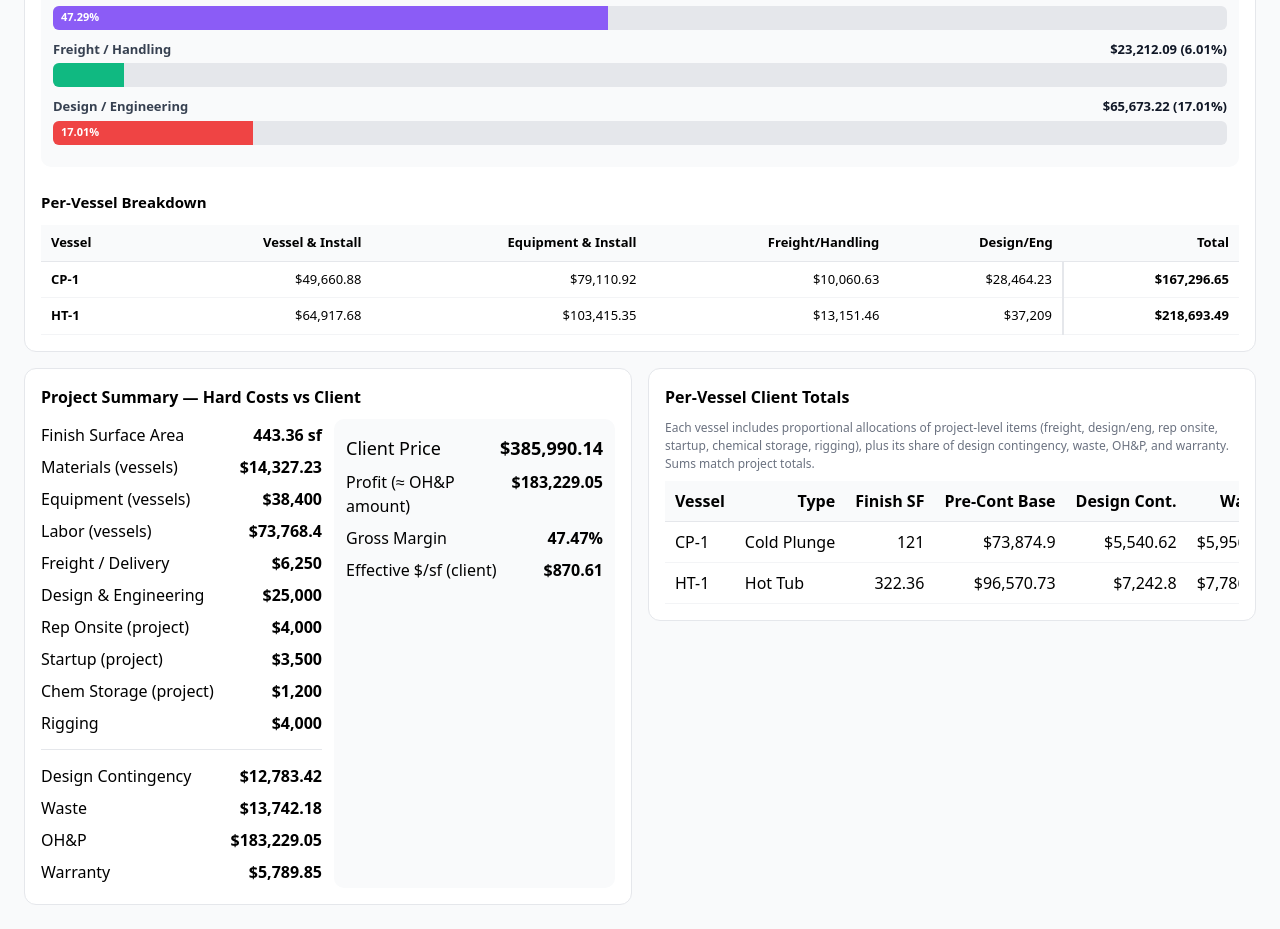
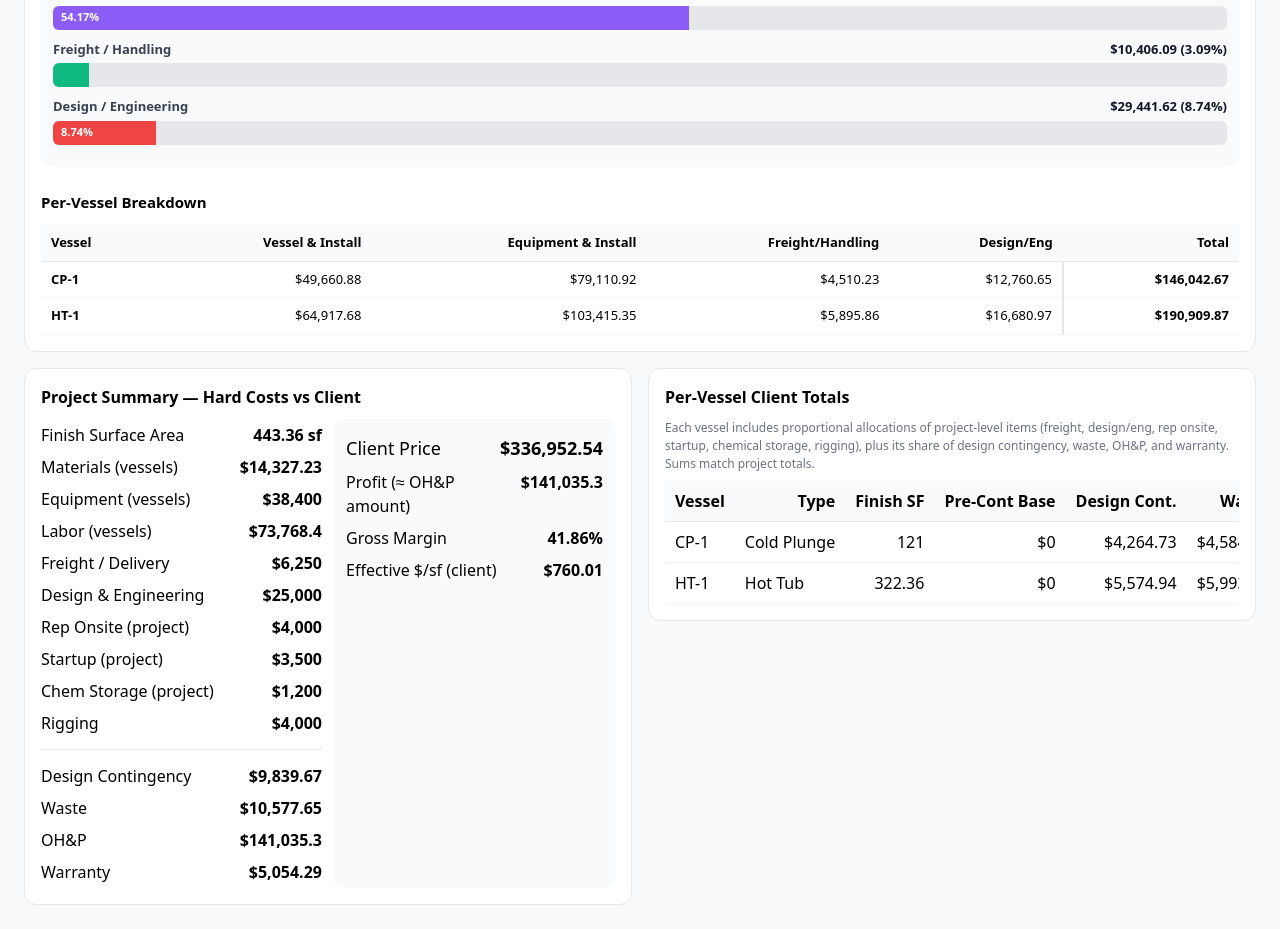
Before and after one commit to brocherrera-dot/Calculator, a React (Vite) app: page / in a window 1280 px wide. Shown: the part 1920-2849 px from the top of the page. Built offline with nearby package versions, Linux system fonts and the light colour scheme.

Commit message:
Update EpsPoolCalculator.tsx

```diff
--- a/src/components/EpsPoolCalculator.tsx
+++ b/src/components/EpsPoolCalculator.tsx
@@ -507,34 +507,50 @@ export default function EpsPoolCalculator() {
     const chemStorage = scopeEquipment && useProjectChemicalStorage ? clampN(projectChemicalStorageCost) : 0;
     const rigging = (scopeLabor && includeRigging) ? clampN(riggingPerVessel) * vessels.length : 0;
 
-    // Allocate project-level softs to vessels by cost share
+    // Separate construction costs from pass-through costs
+    // Construction costs (subject to contingency, waste, OH&P): materials, labor, equipment, startup, chem storage
+    // Pass-through costs (NOT subject to OH&P): freight, rigging, design/eng, rep fee
+
+    const constructionCostsPerVessel = vesselCalcs.map(c => c.perVesselDirect); // materials + equipment + labor per vessel
+    const totalConstructionBase = constructionCostsPerVessel.reduce((s, n) => s + n, 0);
+
+    // Allocate startup and chem storage to construction (subject to OH&P)
     const allocShares = vesselCalcs.map(c => c.perVesselDirect / sumPreAllocBase);
-    const perVesselPreContBase = vesselCalcs.map((c, i) =>
-      c.perVesselDirect +
-      allocShares[i] * (freightTotal + designEngineering + repFee + startup + chemStorage + rigging)
+    const perVesselConstruction = constructionCostsPerVessel.map((base, i) =>
+      base + allocShares[i] * (startup + chemStorage)
     );
 
-    // Design Development Contingency
-    const baseBeforeCont = perVesselPreContBase.reduce((s, n) => s + n, 0);
+    // Allocate pass-through costs (NOT subject to OH&P)
+    const perVesselPassThrough = allocShares.map(share =>
+      share * (freightTotal + rigging + designEngineering + repFee)
+    );
+
+    // Design Development Contingency (only on construction costs)
+    const constructionBeforeCont = perVesselConstruction.reduce((s, n) => s + n, 0);
     const contRate = scopeDesignCont ? clampN(designContPct) / 100 : 0;
-    const designContAmount = baseBeforeCont * contRate;
-    const perVesselCont = perVesselPreContBase.map(b => (b / (baseBeforeCont || 1)) * designContAmount);
+    const designContAmount = constructionBeforeCont * contRate;
+    const perVesselCont = perVesselConstruction.map(b => (b / (constructionBeforeCont || 1)) * designContAmount);
 
-    // Waste & OH&P
+    // Waste & OH&P (only on construction costs)
     const wasteRate = clampN(wastePct) / 100;
     const ohpRate   = clampN(ohpPct) / 100;
-    const perVesselBasePlusCont = perVesselPreContBase.map((b, i) => b + perVesselCont[i]);
-    const perVesselWaste = perVesselBasePlusCont.map(b => b * wasteRate);
-    const perVesselOhp   = perVesselBasePlusCont.map(b => b * ohpRate);
+    const perVesselConstructionPlusCont = perVesselConstruction.map((b, i) => b + perVesselCont[i]);
+    const perVesselWaste = perVesselConstructionPlusCont.map(b => b * wasteRate);
+    const perVesselOhp   = perVesselConstructionPlusCont.map(b => b * ohpRate);
+
+    // Combine construction (with markups) + pass-through costs
+    const perVesselPreWarranty = perVesselConstructionPlusCont.map((construction, i) =>
+      construction + perVesselWaste[i] + perVesselOhp[i] + perVesselPassThrough[i]
+    );
 
     // Pre-warranty & client total (warranty as % of client)
-    const preWarranty = perVesselBasePlusCont.map((b, i) => b + perVesselWaste[i] + perVesselOhp[i]);
     const wRate = scopeWarranty ? clampN(warrantyPctOfClient) / 100 : 0;
-    const perVesselClient = preWarranty.map(n => (wRate < 1 ? n / (1 - wRate) : Infinity));
+    const perVesselClient = perVesselPreWarranty.map(n => (wRate < 1 ? n / (1 - wRate) : Infinity));
     const perVesselWarranty = perVesselClient.map(n => (scopeWarranty ? n * wRate : 0));
 
     // Rollups
-    const basePlusContProject = perVesselBasePlusCont.reduce((s, n) => s + n, 0);
+    const constructionPlusContProject = perVesselConstructionPlusCont.reduce((s, n) => s + n, 0);
+    const passThroughTotal = perVesselPassThrough.reduce((s, n) => s + n, 0);
     const wasteAmount = perVesselWaste.reduce((s, n) => s + n, 0);
     const ohpAmount   = perVesselOhp.reduce((s, n) => s + n, 0);
     const clientPrice = perVesselClient.reduce((s, n) => s + n, 0);
@@ -548,7 +564,8 @@ export default function EpsPoolCalculator() {
       name: c.vessel.name,
       type: c.vessel.type,
       finishSf: c.areas.finishSf,
-      preContBase: perVesselPreContBase[i],
+      construction: perVesselConstruction[i],
+      passThrough: perVesselPassThrough[i],
       designCont: perVesselCont[i],
       waste: perVesselWaste[i],
       ohp: perVesselOhp[i],
@@ -556,55 +573,70 @@ export default function EpsPoolCalculator() {
       clientTotal: perVesselClient[i],
     }));
 
-    // Consolidated scope breakdown (4 categories) - Base costs before markups
+    // Consolidated scope breakdown (4 categories)
     const vesselInstallLaborTotal = vesselCalcs.reduce((s, c) => s + (c.vesselInstallLabor || 0), 0);
     const equipmentInterconnectLaborTotal = vesselCalcs.reduce((s, c) => s + (c.equipmentInterconnectLabor || 0), 0);
 
+    // Base costs (before markups)
     const vesselAndInstallBaseCost = materialsTotal + vesselInstallLaborTotal + qualityControlTotal; // Vessel materials + vessel install labor + QC
     const equipmentAndInstallBaseCost = equipmentSubtotalVessels + chemStorage + equipmentInterconnectLaborTotal + startup; // Equipment + chem storage + interconnect labor + startup
-    const freightHandlingBaseCost = freightTotal + rigging; // Freight + handling + rigging
-    const designEngineeringBaseCost = designEngineering + repFee; // Design/eng + rep onsite
+    const freightHandlingBaseCost = freightTotal + rigging; // Freight + handling + rigging (pass-through, NO OH&P)
+    const designEngineeringBaseCost = designEngineering + repFee; // Design/eng + rep onsite (pass-through, NO OH&P)
 
-    const totalBaseCost = vesselAndInstallBaseCost + equipmentAndInstallBaseCost + freightHandlingBaseCost + designEngineeringBaseCost;
+    const constructionBaseCost = vesselAndInstallBaseCost + equipmentAndInstallBaseCost;
+    const passThroughBaseCost = freightHandlingBaseCost + designEngineeringBaseCost;
 
-    // Distribute markups (contingency, waste, OH&P, warranty) proportionally across all categories
-    const markupsTotal = designContAmount + wasteAmount + ohpAmount + warrantyReserve;
+    // Apply markups ONLY to construction costs (vessel + equipment), proportionally
+    const vesselConstructionShare = vesselAndInstallBaseCost / (constructionBaseCost || 1);
+    const equipmentConstructionShare = equipmentAndInstallBaseCost / (constructionBaseCost || 1);
 
-    const vesselAndInstallCost = vesselAndInstallBaseCost + (markupsTotal * (vesselAndInstallBaseCost / totalBaseCost));
-    const equipmentAndInstallCost = equipmentAndInstallBaseCost + (markupsTotal * (equipmentAndInstallBaseCost / totalBaseCost));
-    const freightHandlingCost = freightHandlingBaseCost + (markupsTotal * (freightHandlingBaseCost / totalBaseCost));
-    const designEngineeringCost = designEngineeringBaseCost + (markupsTotal * (designEngineeringBaseCost / totalBaseCost));
+    const vesselAndInstallMarkups = (designContAmount + wasteAmount + ohpAmount) * vesselConstructionShare;
+    const equipmentAndInstallMarkups = (designContAmount + wasteAmount + ohpAmount) * equipmentConstructionShare;
+
+    const vesselAndInstallCost = vesselAndInstallBaseCost + vesselAndInstallMarkups;
+    const equipmentAndInstallCost = equipmentAndInstallBaseCost + equipmentAndInstallMarkups;
+    const freightHandlingCost = freightHandlingBaseCost; // No markups
+    const designEngineeringCost = designEngineeringBaseCost; // No markups
+
+    // Warranty applies to entire project (including pass-through costs)
+    const totalBeforeWarranty = vesselAndInstallCost + equipmentAndInstallCost + freightHandlingCost + designEngineeringCost;
+    const warrantyShare = warrantyReserve / (totalBeforeWarranty || 1);
+
+    const vesselAndInstallWarranty = vesselAndInstallCost * warrantyShare;
+    const equipmentAndInstallWarranty = equipmentAndInstallCost * warrantyShare;
+    const freightHandlingWarranty = freightHandlingCost * warrantyShare;
+    const designEngineeringWarranty = designEngineeringCost * warrantyShare;
 
     const scopeBreakdown = clientPrice > 0 ? {
-      // Consolidated categories
+      // Consolidated categories (including warranty allocations)
       vesselAndInstall: {
-        cost: vesselAndInstallCost,
-        pct: (vesselAndInstallCost / clientPrice) * 100,
+        cost: vesselAndInstallCost + vesselAndInstallWarranty,
+        pct: ((vesselAndInstallCost + vesselAndInstallWarranty) / clientPrice) * 100,
       },
       equipmentAndInstall: {
-        cost: equipmentAndInstallCost,
-        pct: (equipmentAndInstallCost / clientPrice) * 100,
+        cost: equipmentAndInstallCost + equipmentAndInstallWarranty,
+        pct: ((equipmentAndInstallCost + equipmentAndInstallWarranty) / clientPrice) * 100,
       },
       freightHandling: {
-        cost: freightHandlingCost,
-        pct: (freightHandlingCost / clientPrice) * 100,
+        cost: freightHandlingCost + freightHandlingWarranty,
+        pct: ((freightHandlingCost + freightHandlingWarranty) / clientPrice) * 100,
       },
       designEngineering: {
-        cost: designEngineeringCost,
-        pct: (designEngineeringCost / clientPrice) * 100,
+        cost: designEngineeringCost + designEngineeringWarranty,
+        pct: ((designEngineeringCost + designEngineeringWarranty) / clientPrice) * 100,
       },
     } : null;
 
     // Per-vessel breakdown (allocate consolidated costs proportionally)
     const perVesselBreakdown = vesselCalcs.map((c, i) => {
-      const vesselShare = perVesselClient[i] / clientPrice;
+      const vesselShare = perVesselClient[i] / (clientPrice || 1);
       return {
         id: c.vessel.id,
         name: c.vessel.name,
-        vesselAndInstall: vesselAndInstallCost * vesselShare,
-        equipmentAndInstall: equipmentAndInstallCost * vesselShare,
-        freightHandling: freightHandlingCost * vesselShare,
-        designEngineering: designEngineeringCost * vesselShare,
+        vesselAndInstall: (vesselAndInstallCost + vesselAndInstallWarranty) * vesselShare,
+        equipmentAndInstall: (equipmentAndInstallCost + equipmentAndInstallWarranty) * vesselShare,
+        freightHandling: (freightHandlingCost + freightHandlingWarranty) * vesselShare,
+        designEngineering: (designEngineeringCost + designEngineeringWarranty) * vesselShare,
         total: perVesselClient[i],
       };
     });
@@ -621,7 +653,8 @@ export default function EpsPoolCalculator() {
       // contingency
       designContAmount,
       // rollups
-      hardCostsBase: basePlusContProject,
+      constructionBase: constructionPlusContProject,
+      passThroughTotal,
       wasteAmount, ohpAmount, warrantyReserve,
       clientPrice, profit, grossMarginPct, effectivePerSf,
       // per-vessel
@@ -631,7 +664,7 @@ export default function EpsPoolCalculator() {
       perVesselBreakdown,
     };
   }, [
-    vesselCalcs, vessels.length,
+    vesselCalcs, vessels.length, constructionType,
     scopeFreight, miles, dollarsPerMile, handlingPerVessel, regionMult,
     scopeDesignEng, designBase, designMult,
     scopeEquipment, useProjectChemicalStorage, projectChemicalStorageCost,
```
